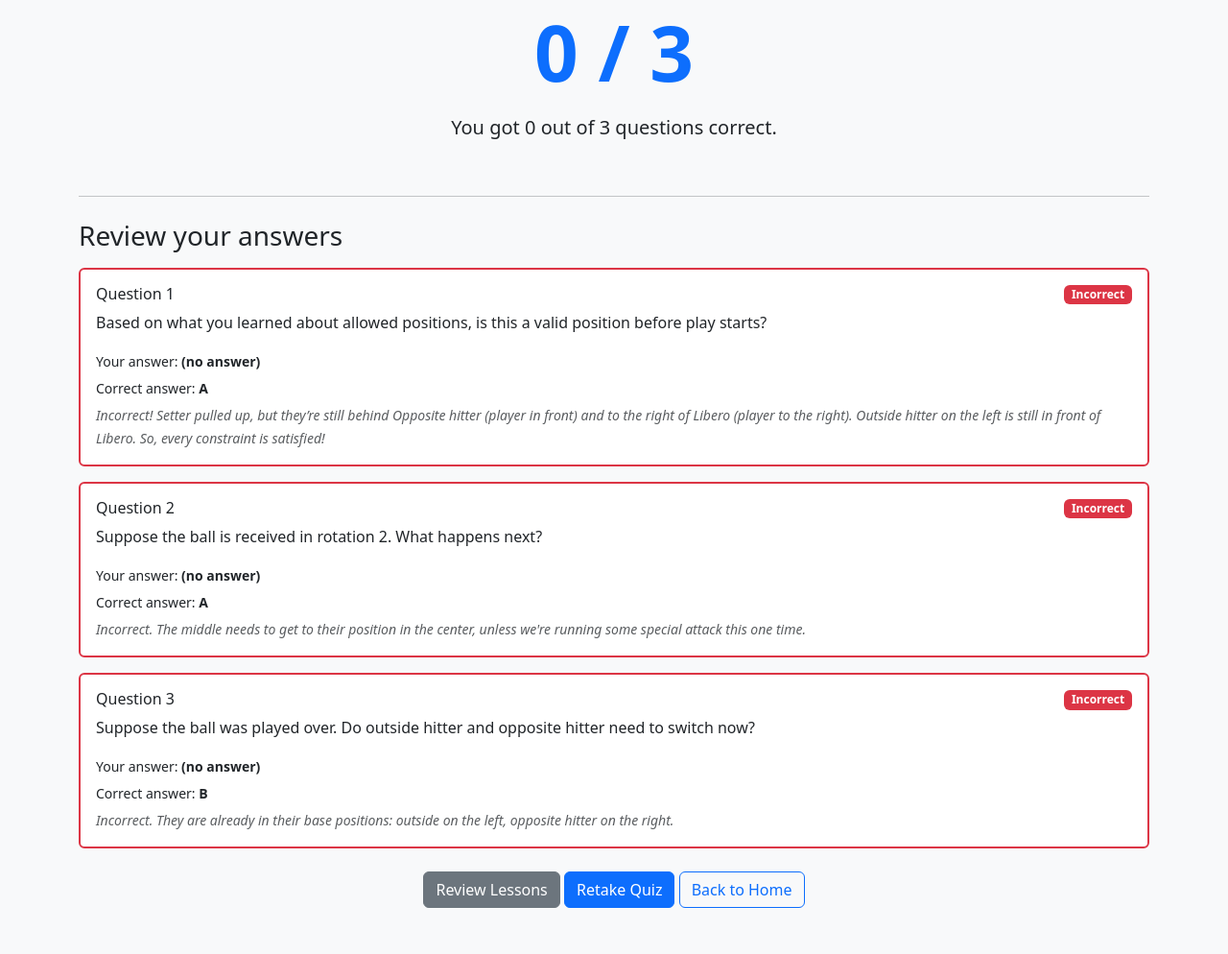
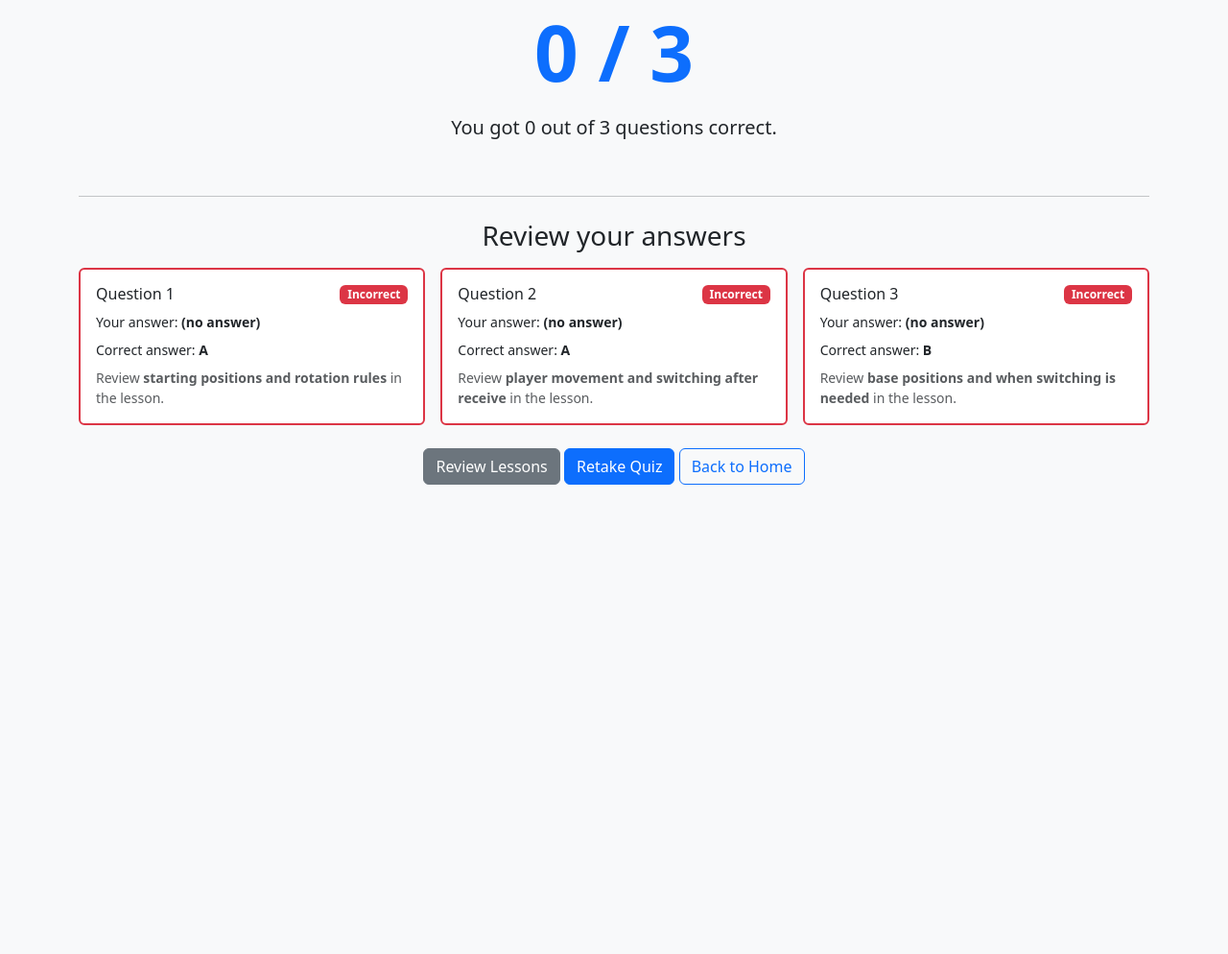
Before and after one commit to dantraynor/volleyball, a Flask app: page /results in a window 1280 px wide. Shown: the part 220-1214 px from the top of the page at 96% size. After the commit the page ends 725 px from the top, so only its background shows below. Run offline with Flask 3, Linux system fonts and the light colour scheme.

Commit message:
Updated results page to be user friendly

```diff
--- a/app.py
+++ b/app.py
@@ -190,14 +190,13 @@ def results():
             correct_count += 1
         breakdown.append(
             {
-                "id": q["id"],
-                "question": q["question"],
-                "user_answer": user_ans,
-                "correct_answer": q["correct"],
-                "is_correct": is_correct,
-                "feedback": q.get("feedback_correct")
-                if is_correct
-                else q.get("feedback_incorrect"),
+                'id': q['id'],
+                'question': q['question'],
+                'concept': q.get('concept', 'this concept'),
+                'user_answer': user_ans,
+                'correct_answer': q['correct'],
+                'is_correct': is_correct,
+                'feedback': q.get('feedback_correct') if is_correct else q.get('feedback_incorrect'),
             }
         )
     user_state["finished_at"] = datetime.now().isoformat()
--- a/data/quiz.json
+++ b/data/quiz.json
@@ -3,6 +3,7 @@
     "id": 1,
     "question": "Based on what you learned about allowed positions, is this a valid position before play starts?",
     "image": "rotaion2_receiveq.png",
+    "concept": "starting positions and rotation rules",
     "options": [
       {
         "label": "A",
@@ -21,6 +22,7 @@
     "id": 2,
     "question": "Suppose the ball is received in rotation 2. What happens next?",
     "image": "rotation2_attack.png",
+    "concept": "player movement and switching after receive",
     "options": [
       {
         "label": "A",
@@ -43,6 +45,7 @@
     "id": 3,
     "question": "Suppose the ball was played over. Do outside hitter and opposite hitter need to switch now?",
     "image": "rotation2_switch.png",
+    "concept": "base positions and when switching is needed",
     "options": [
       {
         "label": "A",
--- a/templates/results.html
+++ b/templates/results.html
@@ -22,28 +22,42 @@
 
 <hr>
 
-<h3 class="mt-4 mb-3">Review your answers</h3>
+<h3 class="mt-4 mb-3 text-center">Review your answers</h3>
 
+<div class="row g-3">
   {% for item in breakdown %}
-  <div class="card mb-3 {% if item.is_correct %}border-success{% else %}border-danger{% endif %}">
+    <div class="col-md-4">
+      <div class="card h-100 {% if item.is_correct %}border-success{% else %}border-danger{% endif %}">
         <div class="card-body">
-      <div class="d-flex justify-content-between align-items-start">
-        <h6 class="card-title mb-2">Question {{ loop.index }}</h6>
+          <div class="d-flex justify-content-between align-items-center mb-2">
+            <h6 class="card-title mb-0">Question {{ loop.index }}</h6>
             <span class="badge {% if item.is_correct %}bg-success{% else %}bg-danger{% endif %}">
               {% if item.is_correct %}Correct{% else %}Incorrect{% endif %}
             </span>
           </div>
-      <p class="card-text">{{ item.question }}</p>
-      <p class="mb-1"><small>Your answer: <strong>{{ item.user_answer or '(no answer)' }}</strong></small></p>
+
+          <p class="small mb-2">
+            Your answer: <strong>{{ item.user_answer or '(no answer)' }}</strong>
+          </p>
+
           {% if not item.is_correct %}
-        <p class="mb-1"><small>Correct answer: <strong>{{ item.correct_answer }}</strong></small></p>
+            <p class="small mb-2">
+              Correct answer: <strong>{{ item.correct_answer }}</strong>
+            </p>
           {% endif %}
-      {% if item.feedback %}
-        <p class="mb-0 text-muted"><small><em>{{ item.feedback }}</em></small></p>
+
+          <p class="small text-muted mb-0">
+            {% if item.is_correct %}
+              You understand <strong>{{ item.concept }}</strong>.
+            {% else %}
+              Review <strong>{{ item.concept }}</strong> in the lesson.
             {% endif %}
+          </p>
+        </div>
       </div>
     </div>
   {% endfor %}
+</div>
 
 <div class="text-center mt-4">
   <a href="{{ url_for('learn', n=1) }}" class="btn btn-secondary">Review Lessons</a>
```
Lines whose indentation alone changed are shown as unchanged.
